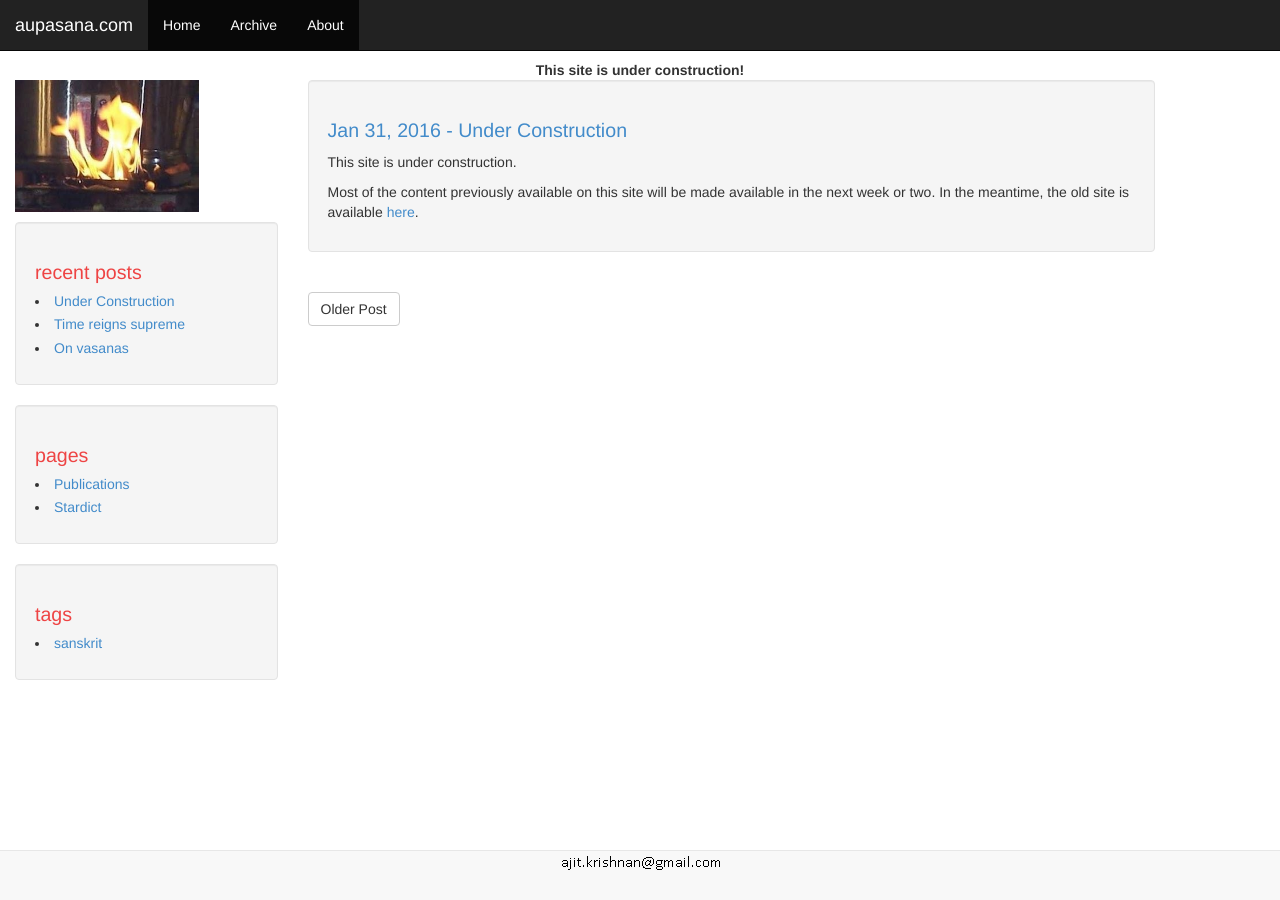
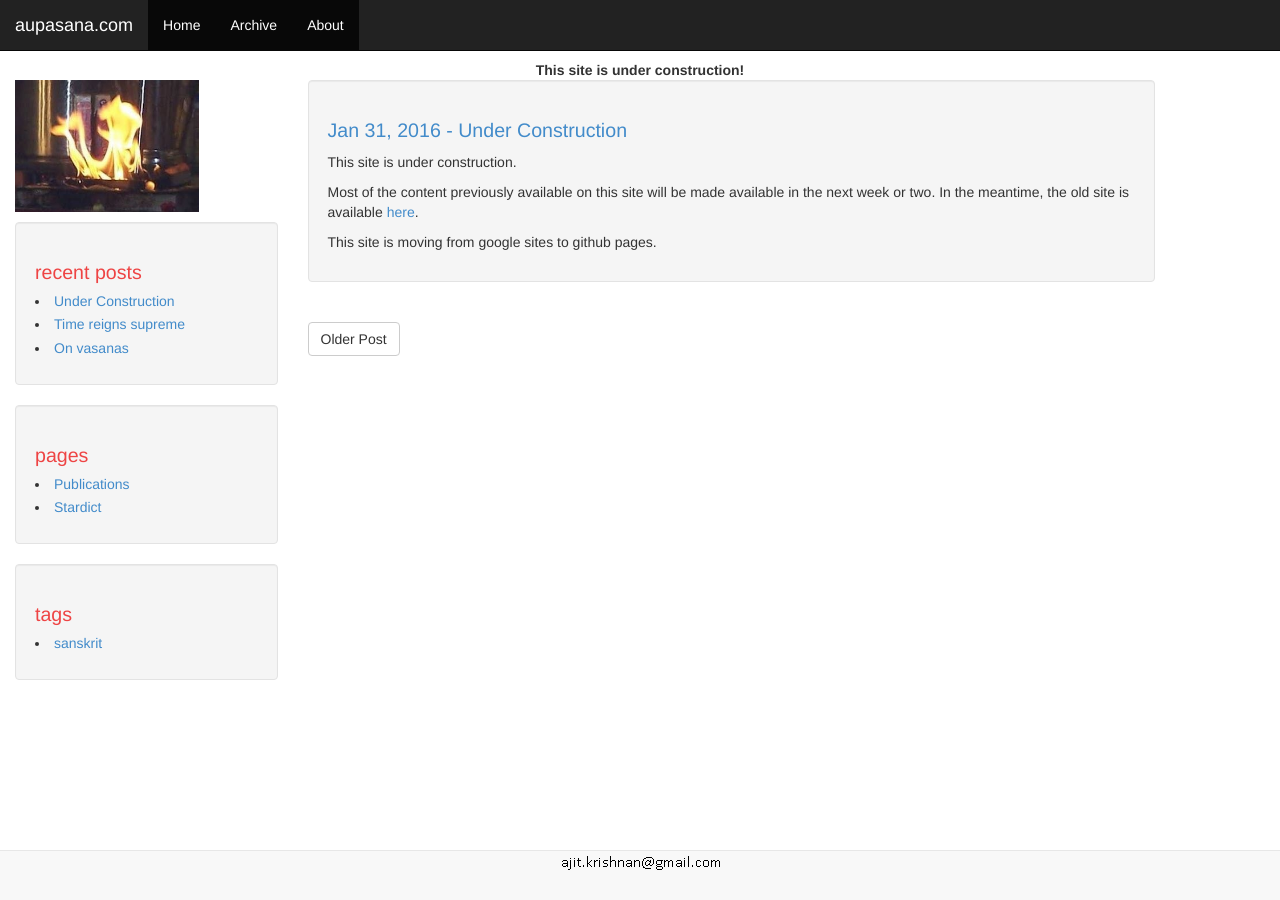
Before and after one commit to aupasana/aupasana.github.io, a Jekyll site: the page built from _posts/2016-01-31-under-construction.md, in a window 1280 px wide. Built offline with Jekyll 4.4.1, drawn with Linux system fonts in a browser that asks for light colours.

Commit message:
Update 2016-01-31-under-construction.md

```diff
--- a/_posts/2016-01-31-under-construction.md
+++ b/_posts/2016-01-31-under-construction.md
@@ -10,3 +10,5 @@ This site is under construction.
 
 Most of the content previously available on this site will be made available in the next week or two.
 In the meantime, the old site is available [here](https://sites.google.com/a/aupasana.com/public/).
+
+This site is moving from google sites to github pages.
```
